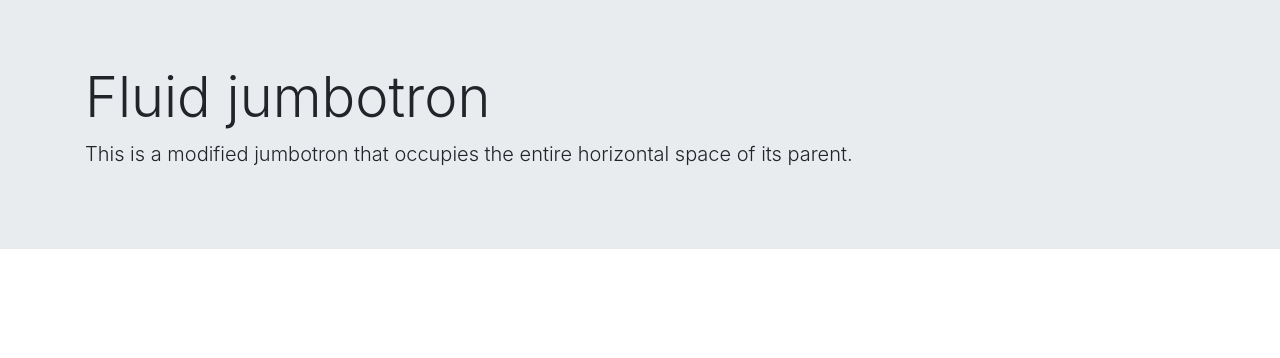
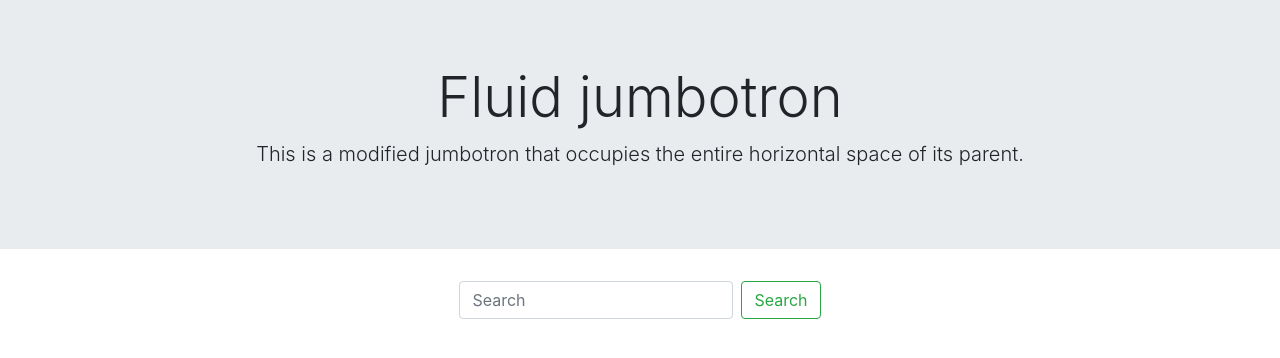
Before and after one commit to Hoybaby/employee-directory, a React (Create React App) app: page / in a window 1280 px wide. Shown: the top 358 px of the page. Built offline with nearby package versions, Linux system fonts and the light colour scheme.

Commit message:
made the search forum component and added css to make it align in the middle. more annoying than roginally thought

```diff
--- a/src/App.js
+++ b/src/App.js
@@ -1,11 +1,13 @@
 import logo from './logo.svg';
 import './App.css';
 import Jumbotron from './components/Jumbo/Jumbo';
+import Search from './components/Search/Search';
 
 function App() {
   return (
     <div>
       <Jumbotron/>
+      <Search/>
 
     </div>
   );
--- a/src/components/Jumbo/Jumbo.js
+++ b/src/components/Jumbo/Jumbo.js
@@ -1,13 +1,13 @@
 import React from "react";
-
+// import "./jumbotron.css";
 
 const Jumbotron = () => {
     return (
         <div>
             <div className="jumbotron jumbotron-fluid">
                 <div className="container">
-                    <h1 className="display-4">Fluid jumbotron</h1>
-                    <p className="lead">This is a modified jumbotron that occupies the entire horizontal space of its parent.</p>
+                    <h1 className="display-4 text-center">Fluid jumbotron</h1>
+                    <p className="lead text-center">This is a modified jumbotron that occupies the entire horizontal space of its parent.</p>
                 </div>
             </div>
 
--- /dev/null
+++ b/src/components/Search/Search.js
@@ -0,0 +1,13 @@
+import "./style.css";
+const Search = () => {
+    return (
+        <div className="test2">
+            <form className="form-inline my-2 my-lg-0 text-center">
+                <input className="form-control mr-sm-2" type="search" placeholder="Search" aria-label="Search"/>
+                    <button className="btn btn-outline-success my-2 my-sm-0" type="submit">Search</button>
+            </form>
+        </div>
+    );
+}
+
+export default Search;
--- /dev/null
+++ b/src/components/Search/style.css
@@ -0,0 +1,8 @@
+.test2 {
+    /* width:100%;
+    text-align: center; */
+    display: grid;
+    justify-content: center;
+    align-items: center;
+    /* background-color: red; */
+}
--- a/src/index.js
+++ b/src/index.js
@@ -2,7 +2,6 @@ import React from 'react';
 import ReactDOM from 'react-dom';
 import './index.css';
 import App from './App';
-import reportWebVitals from './reportWebVitals';
 import 'bootstrap/dist/css/bootstrap.min.css';
 
 ReactDOM.render(
@@ -15,4 +14,3 @@ ReactDOM.render(
 // If you want to start measuring performance in your app, pass a function
 // to log results (for example: reportWebVitals(console.log))
 // or send to an analytics endpoint. Learn more: https://bit.ly/CRA-vitals
-reportWebVitals();
--- a/src/reportWebVitals.js
+++ /dev/null
@@ -1,13 +0,0 @@
-const reportWebVitals = onPerfEntry => {
-  if (onPerfEntry && onPerfEntry instanceof Function) {
-    import('web-vitals').then(({ getCLS, getFID, getFCP, getLCP, getTTFB }) => {
-      getCLS(onPerfEntry);
-      getFID(onPerfEntry);
-      getFCP(onPerfEntry);
-      getLCP(onPerfEntry);
-      getTTFB(onPerfEntry);
-    });
-  }
-};
-
-export default reportWebVitals;
```
Also changed, not shown: src/setupTests.js (deleted, +0 -5 lines), src/components/Jumbo/jumbo.css (added), 2 other files (tests, documents, lock files or other folders).
